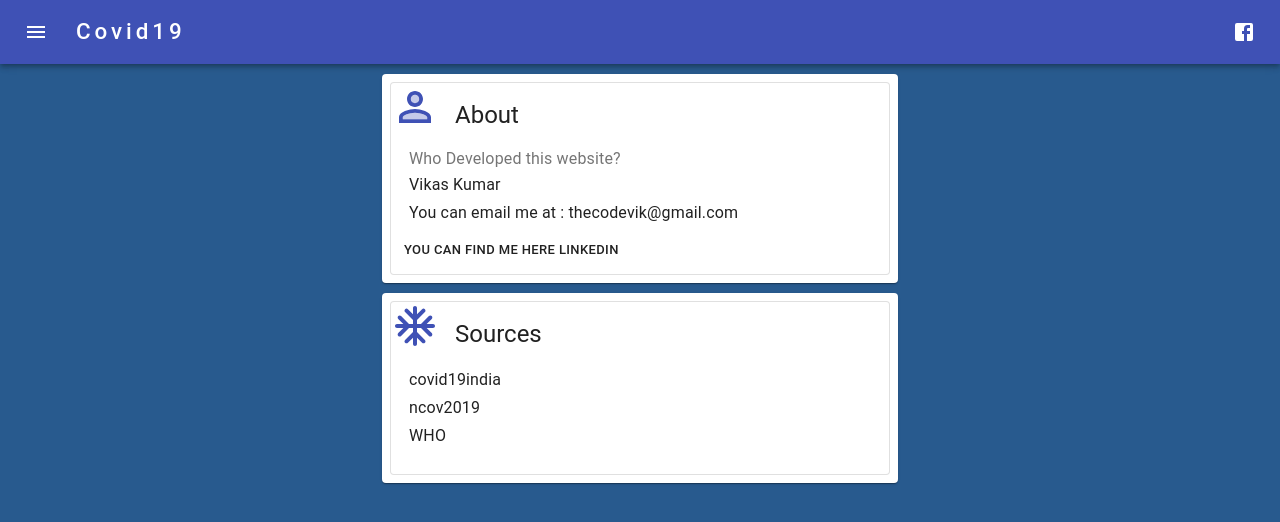
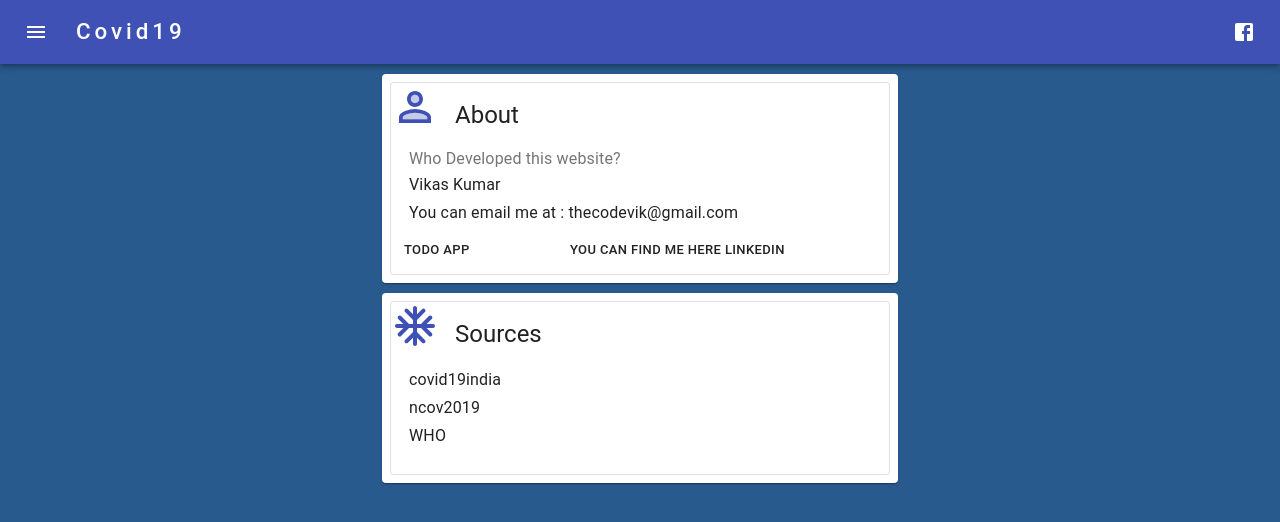
Before and after one commit to vikas62081/coronatracker, a React (Create React App) app: page /about in a window 1280 px wide. Shown: the top 522 px of the page. Built offline with nearby package versions, Linux system fonts and the light colour scheme; no server answers.

Commit message:
todo link added

```diff
--- a/src/common/components/static/About.js
+++ b/src/common/components/static/About.js
@@ -47,9 +47,19 @@
                 <Typography variant="subtitle1" >Vikas Kumar</Typography>
                 <Typography variant="subtitle1">You can email me at : thecodevik@gmail.com</Typography>
               </CardContent>
-              <CardActions>
-                <a target='_blank' href='https://www.linkedin.com/in/vikas-kumar-vishwakarma-895248172/'><Button size="small"> You can find me here LinkedIn</Button></a>
-              </CardActions>
+              <Grid container>
+                <Grid sm={4} items>
+                  <CardActions>
+                    <a target='_blank' href='https://vikas62081.github.io/newTodos/'><Button size="small"> Todo App</Button></a>
+                  </CardActions>
+                </Grid><Grid sm={8} items>
+                  <CardActions>
+                    <a target='_blank' href='https://www.linkedin.com/in/vikas-kumar-vishwakarma-895248172/'><Button size="small"> You can find me here LinkedIn</Button></a>
+                  </CardActions>
+                </Grid>
+              </Grid>
+
+
             </Card>
             {/* <Typography>About</Typography>
             <Typography variant="h5" gutterBottom>Who Developed this website?</Typography>
@@ -60,7 +70,7 @@
         <Grid>
 
           <Paper className={classes.paper}>
-          <Card variant="outlined">
+            <Card variant="outlined">
               <Grid container>
                 <Grid><AcUnitRoundedIcon style={{ fontSize: '300%', color: '#3f51b5' }} /></Grid>
                 <Grid><CardHeader title={`Sources`} /></Grid>
@@ -69,7 +79,7 @@
                 {/* <Typography className={classes.title} color="textSecondary">
                   Who Developed this website?
         </Typography>  */}
-        <Typography variant="subtitle1" >covid19india</Typography>
+                <Typography variant="subtitle1" >covid19india</Typography>
                 <Typography variant="subtitle1" >ncov2019</Typography>
                 <Typography variant="subtitle1">WHO</Typography>
               </CardContent>
```
